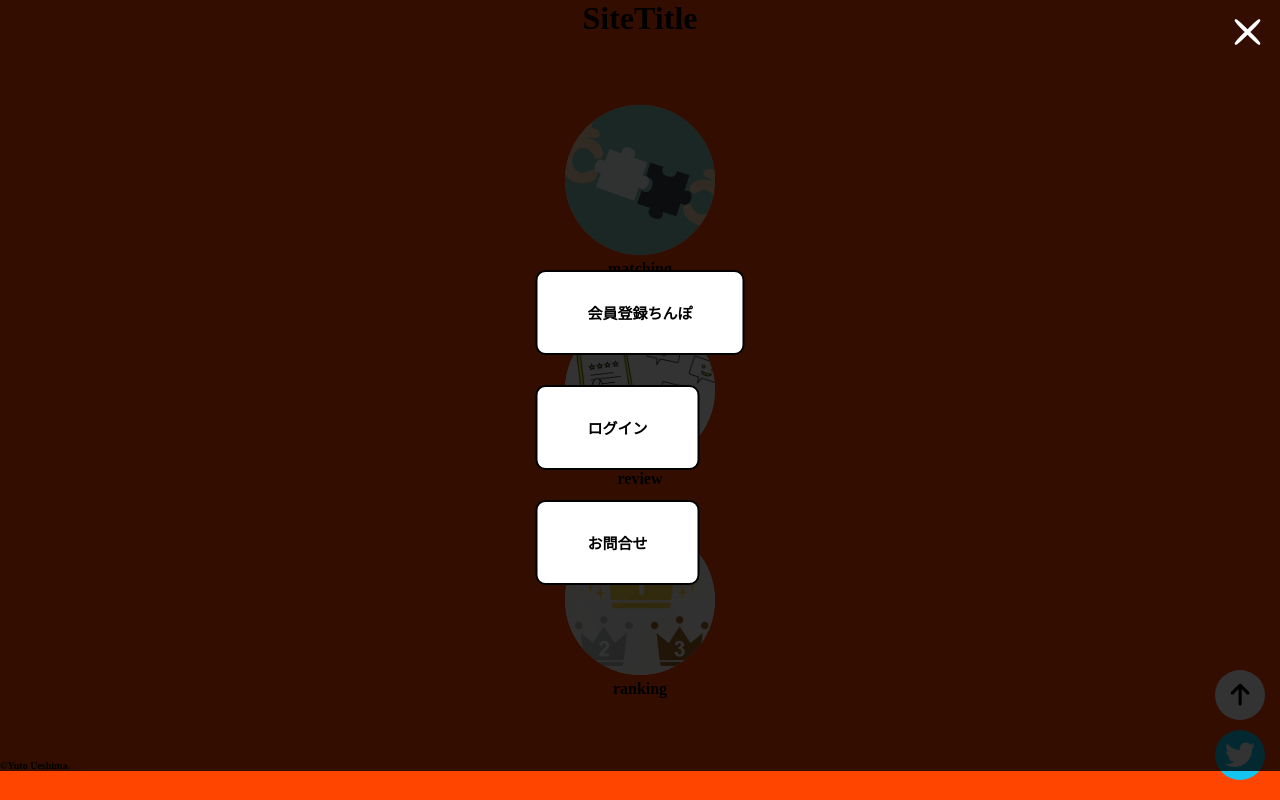
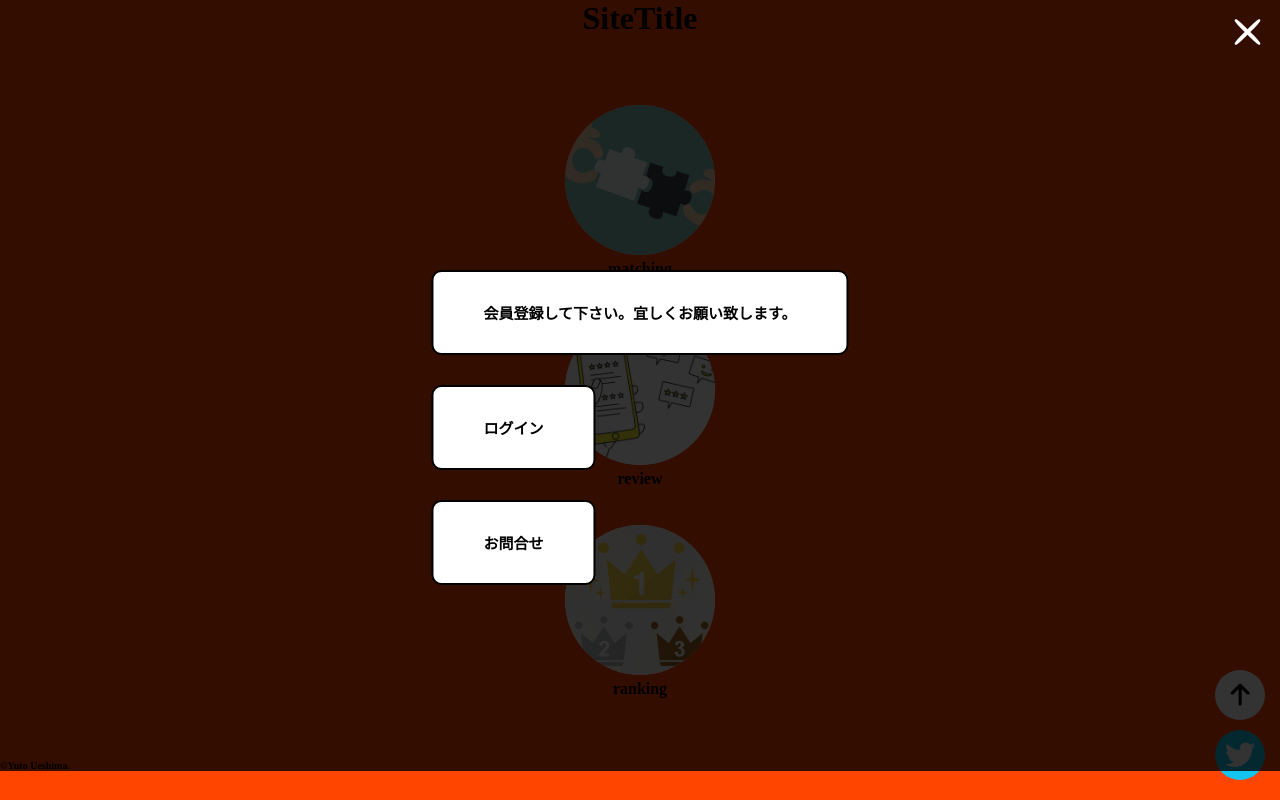
Before and after one commit to shigehisa0903/y.u, a plain HTML site: page index.html in a window 1280 px wide. Both pictures are taken after a click on the element 1255 px from the left and 25 px from the top of the page. Drawn offline with Linux system fonts and the light colour scheme; some packages are replaced by stand-ins of ours.

Commit message:
Update index.html

```diff
--- a/index.html
+++ b/index.html
@@ -34,7 +34,7 @@
 
         <!-- ハンバーガーメニュークリック後出てくるメニューリスト -->
         <ul id="menuList">
-            <li><a href="#">会員登録ちんぽ</a></li>
+            <li><a href="#">会員登録して下さい。宜しくお願い致します。</a></li>
             <li><a href="#">ログイン</a></li>
             <li><a href="#">お問合せ</a></li>
         </ul>
```
